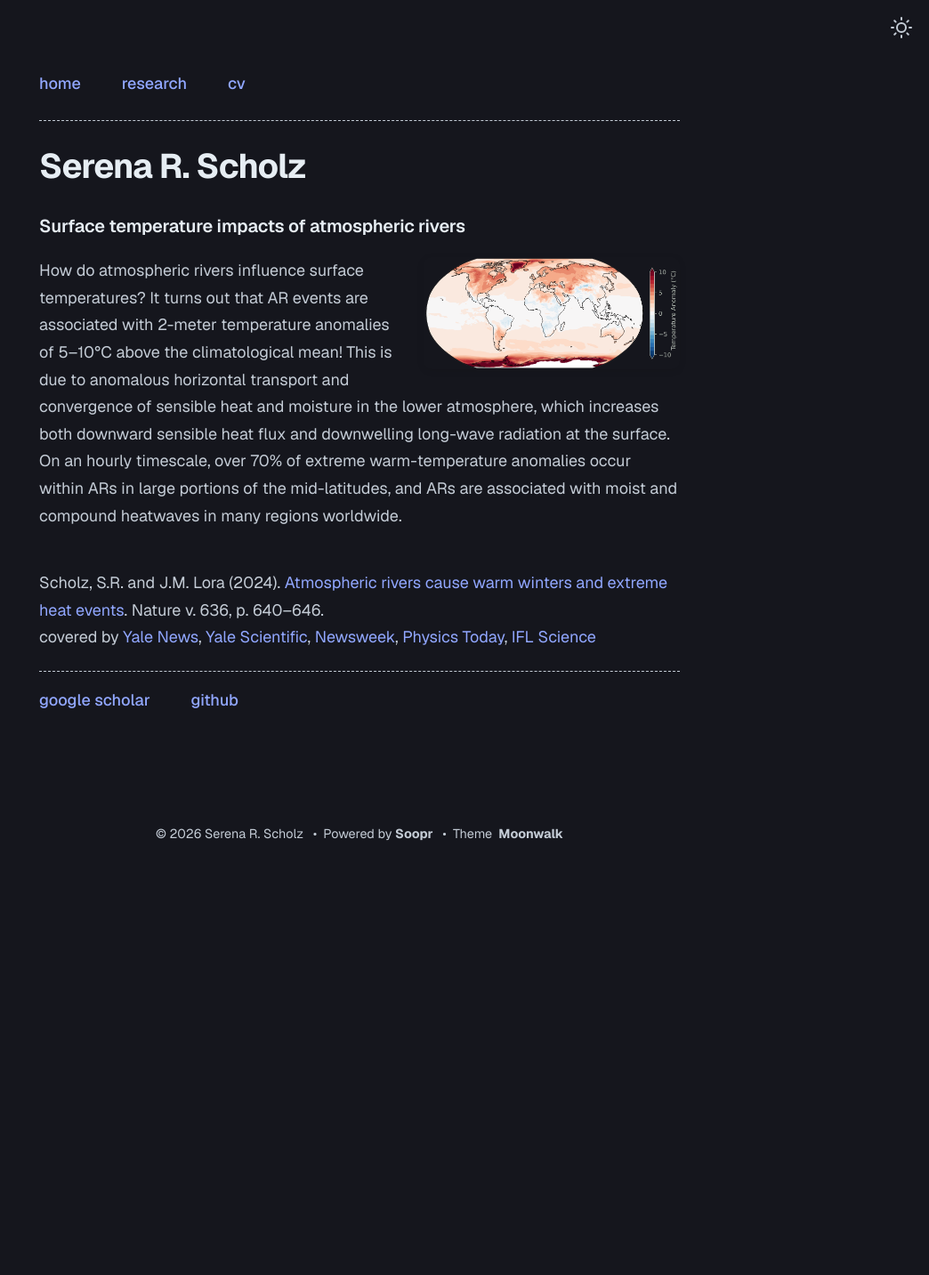
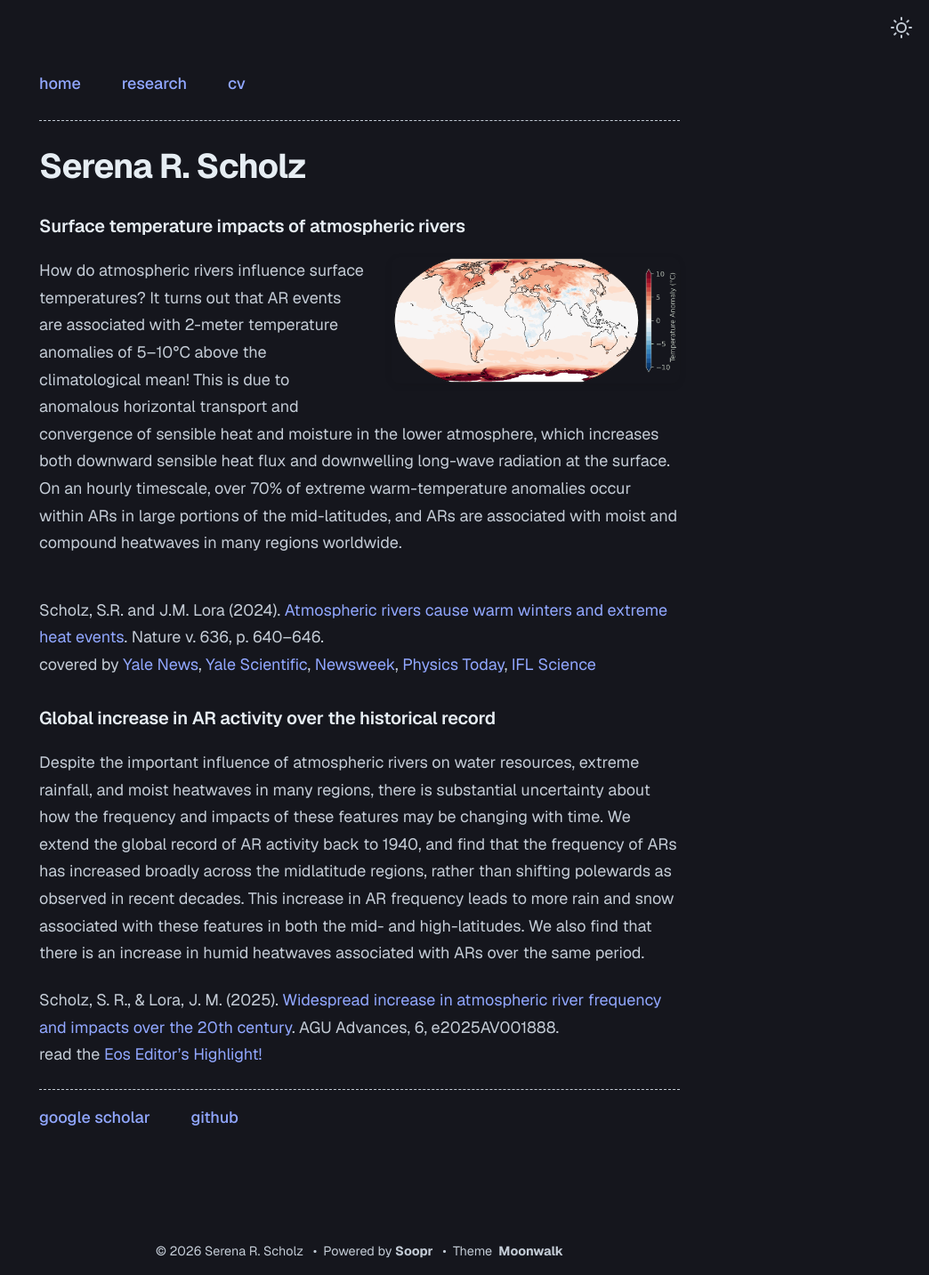
Before and after one commit to serenarscholz/serenarscholz.github.io, a Jekyll site: the page built from research.md, in a window 1280 px wide. Shown: the whole page at 89% size, without its empty margins (236-1280 px from the left). Built offline with Jekyll 4.4.1, drawn with Linux system fonts in a browser that asks for light colours; before the commit the page ends 963 px from its top, so only the background shows below that.

Commit message:
Update research.md

```diff
--- a/research.md
+++ b/research.md
@@ -8,7 +8,7 @@ permalink: /research/
 
 <img src="/assets/Fig_forwebsite2.png"
      alt="2m temperature anomalies associated with atmospheric rivers"
-     style="float: right; width: 40%; margin: 0 0 1em 1.5em;">
+     style="float: right; width: 45%; margin: 0 0 1em 1.5em;">
 
 How do atmospheric rivers influence surface temperatures? It turns out that AR events are associated with 2-meter temperature anomalies of 5–10°C above the climatological mean! This is due to anomalous horizontal transport and convergence of sensible heat and moisture in the lower atmosphere, which increases both downward sensible heat flux and downwelling long-wave radiation at the surface. On an hourly timescale, over 70% of extreme warm-temperature anomalies occur within ARs in large portions of the mid-latitudes, and ARs are associated with moist and compound heatwaves in many regions worldwide.
 
@@ -16,3 +16,10 @@ How do atmospheric rivers influence surface temperatures? It turns out that AR e
 
 Scholz, S.R. and J.M. Lora (2024). [Atmospheric rivers cause warm winters and extreme heat events](https://doi.org/10.1038/s41586-024-08238-7). Nature v. 636, p. 640–646.\
 covered by [Yale News](https://news.yale.edu/2024/12/18/intense-ribbons-rain-also-bring-heat-yale-scientists-say), [Yale Scientific](https://www.yalescientific.org/2025/04/rings-of-fire/), [Newsweek](https://www.newsweek.com/atmospheric-river-extreme-heat-heatwave-temperature-weather-us-2002742), [Physics Today](https://physicstoday.aip.org/news/atmospheric-rivers-bring-anomalously-high-temperatures), [IFL Science](https://www.iflscience.com/atmospheric-rivers-are-influencing-unseasonably-warm-winters-and-heatwaves-77304)
+
+### Global increase in AR activity over the historical record
+
+Despite the important influence of atmospheric rivers on water resources, extreme rainfall, and moist heatwaves in many regions, there is substantial uncertainty about how the frequency and impacts of these features may be changing with time. We extend the global record of AR activity back to 1940, and find that the frequency of ARs has increased broadly across the midlatitude regions, rather than shifting polewards as observed in recent decades. This increase in AR frequency leads to more rain and snow associated with these features in both the mid- and high-latitudes. We also find that there is an increase in humid heatwaves associated with ARs over the same period.
+
+Scholz, S. R., & Lora, J. M. (2025). [Widespread increase in atmospheric river frequency and impacts over the 20th century](https://doi.org/10.1029/2025AV001888). AGU Advances, 6, e2025AV001888.\
+read the [Eos Editor's Highlight!](https://eos.org/editor-highlights/future-hotspots-of-hazardous-rivers-in-the-atmosphere)
```
